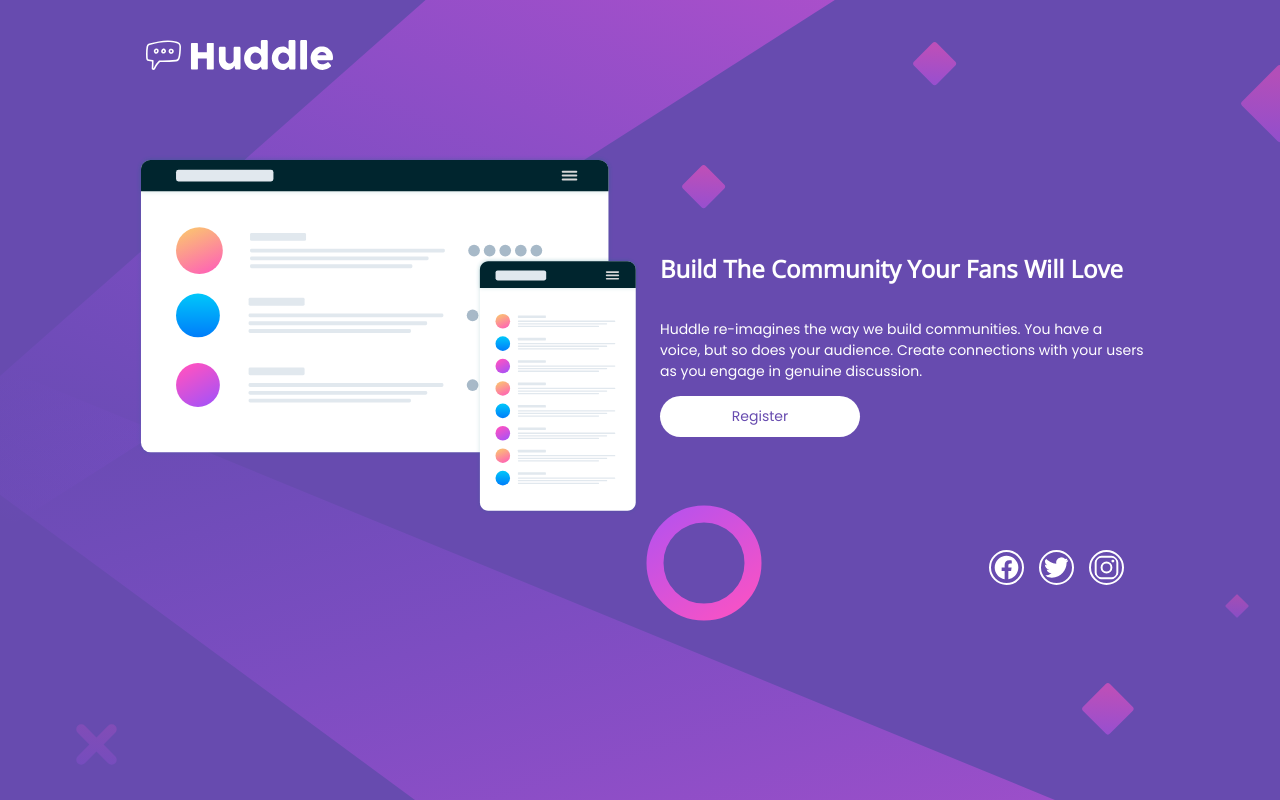
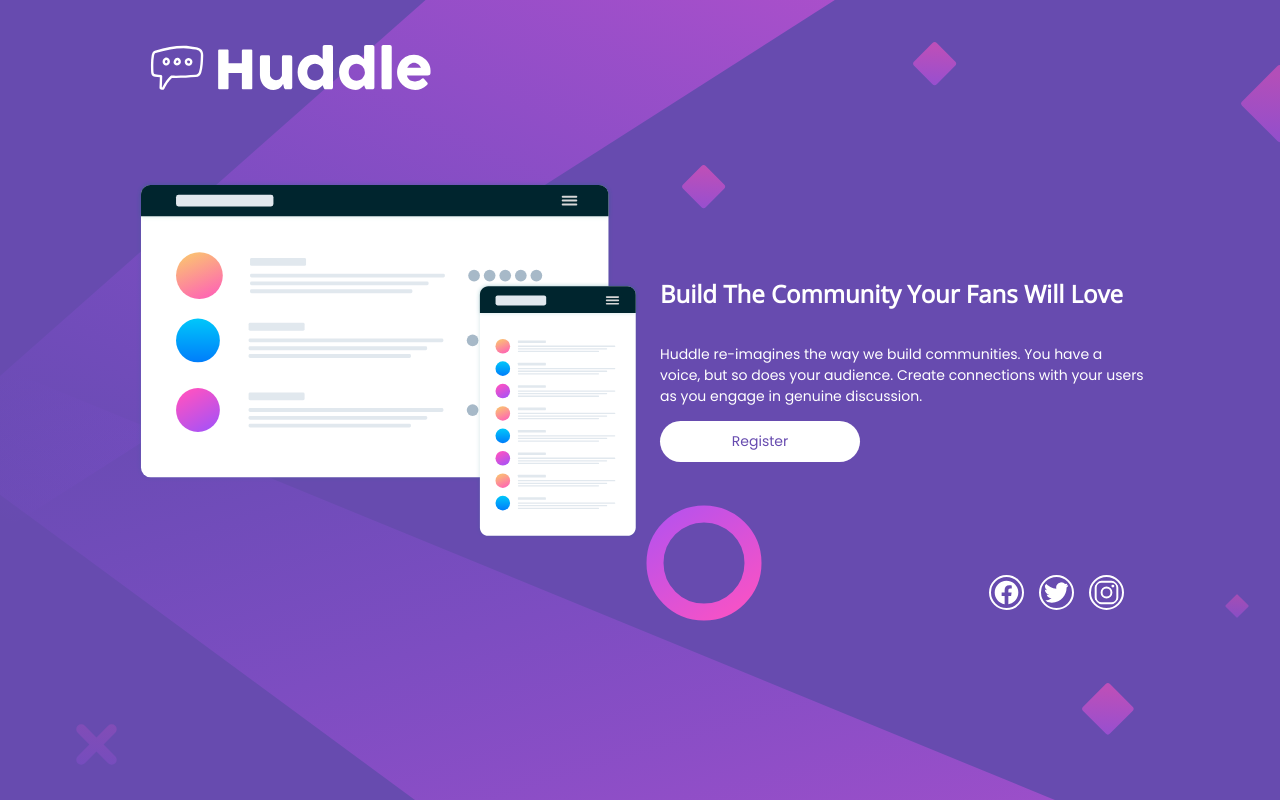
Before and after one commit to Javieravv/huddle-landing, a website built with Vite: page index.html in a window 1280 px wide. Built offline with nearby package versions, Linux system fonts and the light colour scheme.

Commit message:
Comando start añadido

```diff
--- a/package.json
+++ b/package.json
@@ -6,7 +6,8 @@
   "scripts": {
     "dev": "vite",
     "build": "tsc && vite build",
-    "preview": "vite preview"
+    "preview": "vite preview",
+    "start": "vite"
   },
   "devDependencies": {
     "typescript": "^5.2.2",
--- a/src/style.css
+++ b/src/style.css
@@ -159,7 +159,7 @@
     }
 
     .logo img {
-      width: 20%;
+      width: 30%;
     }
 
     .section_main {
```
